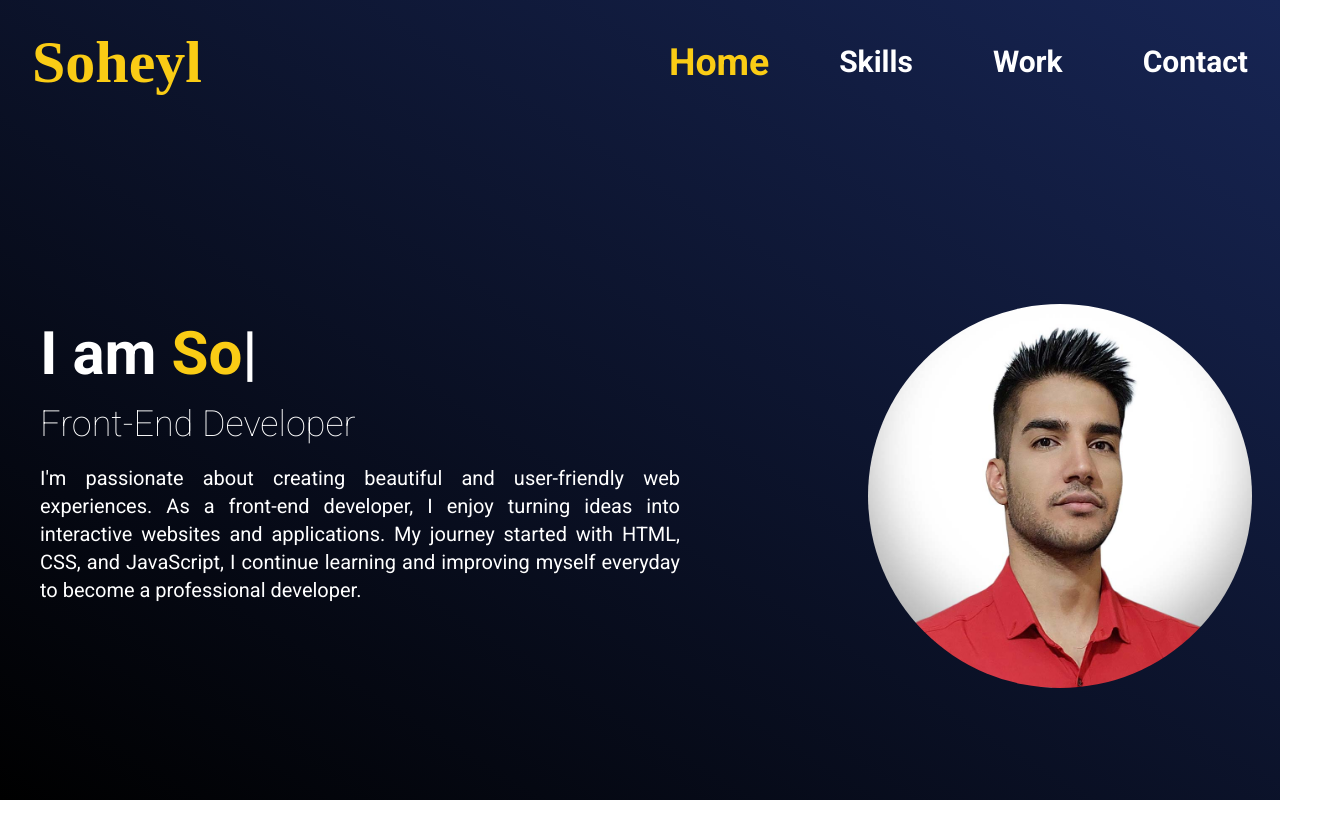
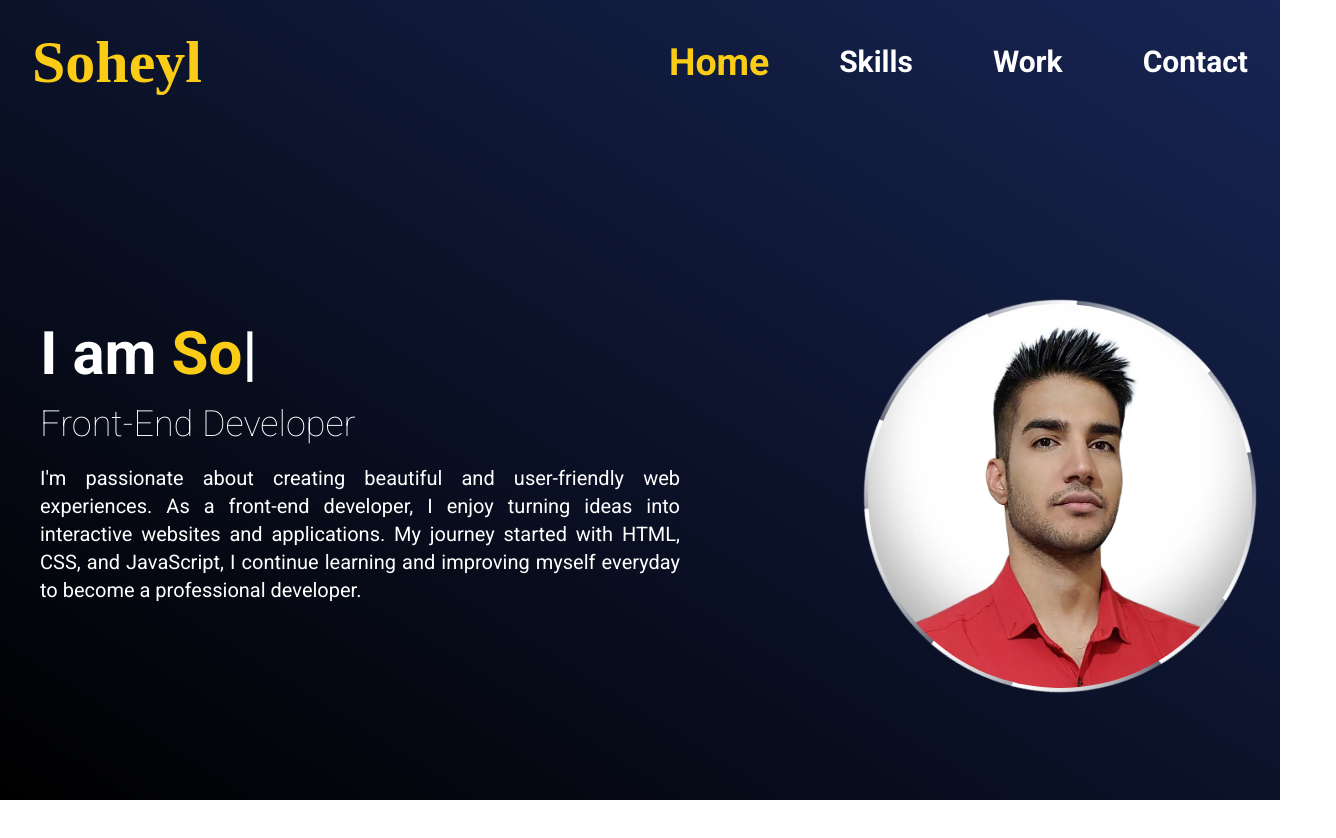
Before and after one commit to SoheylAshena/SoheylAshena.github.io, a React (Vite) app: page / in a window 1280 px wide. Shown: the top 838 px of the page, 1336 px wide, since content can reach past the window. Built offline with nearby package versions, Linux system fonts and the light colour scheme; a web font is replaced by a local one.

Commit message:
Image animation

```diff
--- a/src/Components/Main.jsx
+++ b/src/Components/Main.jsx
@@ -1,5 +1,16 @@
 import Typing from "./Typing";
 import { motion } from "framer-motion";
+
+const styleVariant = {
+  content: "",
+  background: "repeating-conic-gradient(from 0deg, #ffffff00 80%, #fff )",
+  position: "absolute",
+  borderRadius: "50%",
+  top: "50%",
+  left: "50%",
+  translate: "-50% -50%",
+  zIndex: -1,
+};
 
 function Main(props) {
   const data = props.data;
@@ -19,7 +30,23 @@ function Main(props) {
           {data.soheyl.description}
         </p>
       </div>
-      <img className="profile-img" src="pic.jpg" alt="Avatar" />
+      <div className="profile-img">
+        <img src="pic.jpg" alt="Avatar" />
+        <motion.div
+          className="momo"
+          style={styleVariant}
+          initial={{ rotate: 0 }}
+          animate={{ rotate: 360 }}
+          transition={{ duration: 40, repeat: Infinity, ease: "linear" }}
+        ></motion.div>
+        <motion.div
+          style={styleVariant}
+          className="momo"
+          initial={{ rotate: 0 }}
+          animate={{ rotate: -360 }}
+          transition={{ duration: 30, repeat: Infinity, ease: "linear" }}
+        ></motion.div>
+      </div>
     </div>
   );
 }
--- a/src/style.css
+++ b/src/style.css
@@ -33,6 +33,12 @@ html {
 }
 .profile-img {
   @apply relative mx-auto block w-64 rounded-full transition-all hover:scale-105 md:order-2 md:mx-2 md:my-0 md:h-96 md:w-96;
+  > img {
+    @apply rounded-full;
+  }
+}
+.momo {
+  @apply h-[16.3rem] w-[16.3rem] md:h-[24.5rem] md:w-[24.5rem];
 }
 
 .main-title {
```
